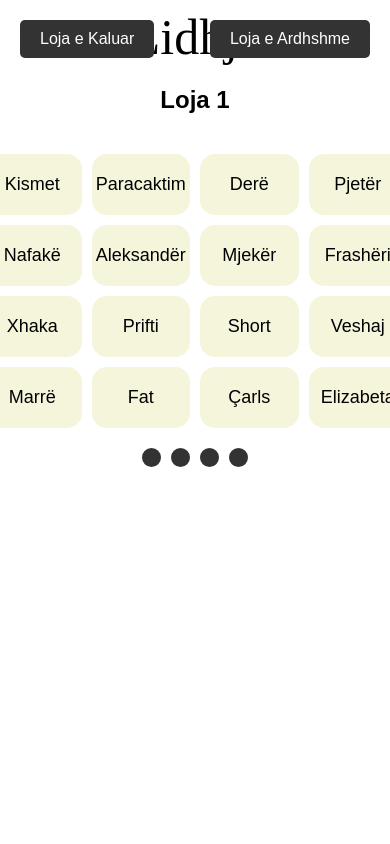
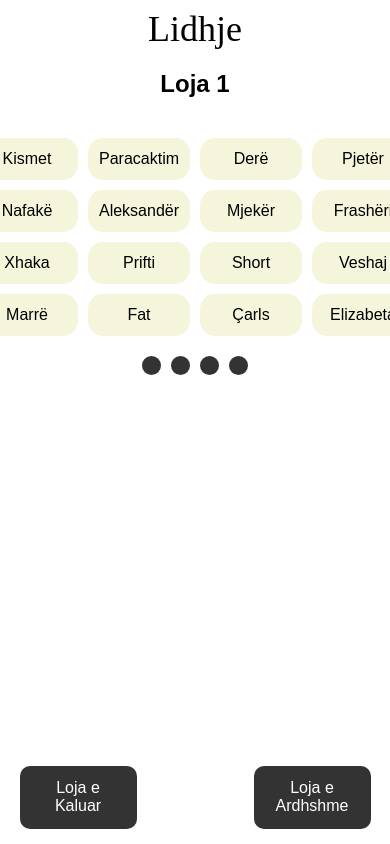
Before and after one commit to dea2001/Lidhje, a React (Vite) app: page / in a window 390 px wide. Shown: the top 844 px of the page. Built offline with nearby package versions, Linux system fonts and the light colour scheme; a web font is replaced by a local one.

Commit message:
Update App.css

```diff
--- a/src/App.css
+++ b/src/App.css
@@ -98,7 +98,7 @@ p {
   display: flex;
   justify-content: center; /* Centers horizontally */
   align-items: center;
-  width: 15vw;
+  width: 20vw;
   max-width: 200px;   /* Centers vertically */
 }
 
@@ -119,6 +119,7 @@ button {
   cursor: pointer;
   font-size: 18px;
   border-radius: 10px;
+  margin-top: 20px;
 }
 
 .dot-container {
@@ -152,32 +153,59 @@ button {
   display: none;
 }
 
-.nextButton {
-  position: fixed;  /* Keeps it fixed on screen */
-  top: 20px;     /* Distance from bottom */
-  right: 20px;       /* Distance from left */
-  padding: 10px 20px;
-  background-color: 333;
-  color: white;
+.nextButton, .prevButton {
+  position: fixed;
+  bottom: 20px; /* Stays at the bottom */
+  width: 30%; /* Wider buttons for better tapability */
+  height: 7.5vh;
   border: none;
-  border-radius: 5px;
+  border-radius: 10px;
   cursor: pointer;
   font-size: 16px;
+  background-color: #333;
+  color: white;
+  text-align: center;
 }
 
+/* Fix left & right positioning */
 .prevButton {
-  position: fixed;  /* Keeps it fixed on screen */
-  top: 20px;     /* Distance from bottom */
-  left: 20px;       /* Distance from left */
-  padding: 10px 20px;
-  background-color: 333;
-  color: white;
-  border: none;
-  border-radius: 5px;
-  cursor: pointer;
-  font-size: 16px;
+  left: 5%; /* Moves it from the left */
 }
 
-.nextButton:hover, .prevButton:hover {
-  background-color: #0056b3;
+.nextButton {
+  right: 5%; /* Moves it from the right */
 }
+
+@media (max-width: 768px) {
+  h1 {
+    font-size: 36px;
+  }
+
+  h3 {
+    font-size: 45px;
+  }
+
+  .word {
+    width: 20vw;
+    font-size: 16px;
+    padding: 12px;
+  }
+
+  button {
+    font-size: 16px;
+    padding: 12px;
+    width: 30%;
+  }
+
+  .nextButton, .prevButton {
+    bottom: 15px; /* Slightly lower on mobile */
+  }
+
+  .prevButton {
+    left: 5%; /* Ensures space from the left */
+  }
+
+  .nextButton {
+    right: 5%; /* Ensures space from the right */
+  }
+}
```
